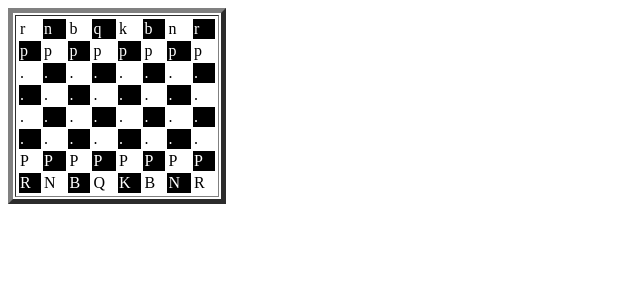
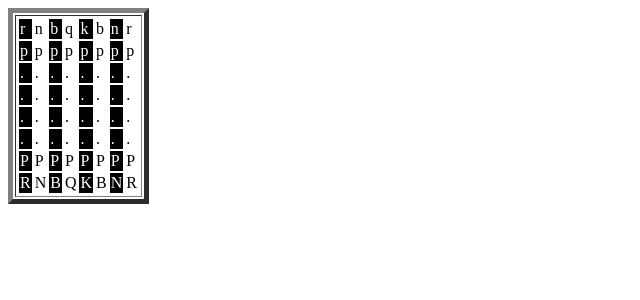
Before and after one commit to denyszamiatin/chess, a Flask app: page / in a window 1280 px wide. Shown: the top 300 px of the page, without its empty margins (0-640 px from the left). Run offline with Flask 2, Linux system fonts and the light colour scheme.

Commit message:
Code review #7

```diff
--- a/app/templates/index.html
+++ b/app/templates/index.html
@@ -1,84 +1,25 @@
-<Html>
+<!doctype html>
+<html>
 <Head>
       <Title>Game with me!</Title>
+    <style>
+        td.white {background-color:white;color:black;}
+        td.black {background-color:black;color:white;}
+    </style>
     </Head>
-    <table border="5" class="data">
+    <table border="5">
     <tr valign="top">
         <td>
           <table style="width:200">
-            <tr><td style="background-color:white;color:black;"> {{board[0][0]}}</td>
-                <td style="background-color:black;color:white;"> {{board[0][1]}}</td>
-                <td style="background-color:white;color:black;"> {{board[0][2]}}</td>
-                <td style="background-color:black;color:white;"> {{board[0][3]}}</td>
-                <td style="background-color:white;color:black;"> {{board[0][4]}}</td>
-                <td style="background-color:black;color:white;"> {{board[0][5]}}</td>
-                <td style="background-color:white;color:black;"> {{board[0][6]}}</td>
-                <td style="background-color:black;color:white;"> {{board[0][7]}}</td>
+              {% for row in board %}
+            <tr>
+                {% for cell in row %}
+                <td class ="{{ loop.cycle('black', 'white') }}">{{cell}}</td>
+                {% endfor %}
             </tr>
-            <tr><td style="background-color:black;color:white;"> {{board[1][0]}}</td>
-                <td style="background-color:white;color:black;"> {{board[1][1]}}</td>
-                <td style="background-color:black;color:white;"> {{board[1][2]}}</td>
-                <td style="background-color:white;color:black;"> {{board[1][3]}}</td>
-                <td style="background-color:black;color:white;"> {{board[1][4]}}</td>
-                <td style="background-color:white;color:black;"> {{board[1][5]}}</td>
-                <td style="background-color:black;color:white;"> {{board[1][6]}}</td>
-                <td style="background-color:white;color:black;"> {{board[1][7]}}</td>
-            </tr>
-            <tr><td style="background-color:white;color:black;"> {{board[2][0]}}</td>
-                <td style="background-color:black;color:white;"> {{board[2][1]}}</td>
-                <td style="background-color:white;color:black;"> {{board[2][2]}}</td>
-                <td style="background-color:black;color:white;"> {{board[2][3]}}</td>
-                <td style="background-color:white;color:black;"> {{board[2][4]}}</td>
-                <td style="background-color:black;color:white;"> {{board[2][5]}}</td>
-                <td style="background-color:white;color:black;"> {{board[2][6]}}</td>
-                <td style="background-color:black;color:white;"> {{board[2][7]}}</td>
-            </tr>
-            <tr><td style="background-color:black;color:white;"> {{board[3][0]}}</td>
-                <td style="background-color:white;color:black;"> {{board[3][1]}}</td>
-                <td style="background-color:black;color:white;"> {{board[3][2]}}</td>
-                <td style="background-color:white;color:black;"> {{board[3][3]}}</td>
-                <td style="background-color:black;color:white;"> {{board[3][4]}}</td>
-                <td style="background-color:white;color:black;"> {{board[3][5]}}</td>
-                <td style="background-color:black;color:white;"> {{board[3][6]}}</td>
-                <td style="background-color:white;color:black;"> {{board[3][7]}}</td>
-            </tr>
-            <tr><td style="background-color:white;color:black;"> {{board[4][0]}}</td>
-                <td style="background-color:black;color:white;"> {{board[4][1]}}</td>
-                <td style="background-color:white;color:black;"> {{board[4][2]}}</td>
-                <td style="background-color:black;color:white;"> {{board[4][3]}}</td>
-                <td style="background-color:white;color:black;"> {{board[4][4]}}</td>
-                <td style="background-color:black;color:white;"> {{board[4][5]}}</td>
-                <td style="background-color:white;color:black;"> {{board[4][6]}}</td>
-                <td style="background-color:black;color:white;"> {{board[4][7]}}</td>
-            </tr>
-            <tr><td style="background-color:black;color:white;"> {{board[5][0]}}</td>
-                <td style="background-color:white;color:black;"> {{board[5][1]}}</td>
-                <td style="background-color:black;color:white;"> {{board[5][2]}}</td>
-                <td style="background-color:white;color:black;"> {{board[5][3]}}</td>
-                <td style="background-color:black;color:white;"> {{board[5][4]}}</td>
-                <td style="background-color:white;color:black;"> {{board[5][5]}}</td>
-                <td style="background-color:black;color:white;"> {{board[5][6]}}</td>
-                <td style="background-color:white;color:black;"> {{board[5][7]}}</td>
-            </tr>
-            <tr><td style="background-color:white;color:black;"> {{board[6][0]}}</td>
-                <td style="background-color:black;color:white;"> {{board[6][1]}}</td>
-                <td style="background-color:white;color:black;"> {{board[6][2]}}</td>
-                <td style="background-color:black;color:white;"> {{board[6][3]}}</td>
-                <td style="background-color:white;color:black;"> {{board[6][4]}}</td>
-                <td style="background-color:black;color:white;"> {{board[6][5]}}</td>
-                <td style="background-color:white;color:black;"> {{board[6][6]}}</td>
-                <td style="background-color:black;color:white;"> {{board[6][7]}}</td>
-            </tr>
-            <tr><td style="background-color:black;color:white;"> {{board[7][0]}}</td>
-                <td style="background-color:white;color:black;"> {{board[7][1]}}</td>
-                <td style="background-color:black;color:white;"> {{board[7][2]}}</td>
-                <td style="background-color:white;color:black;"> {{board[7][3]}}</td>
-                <td style="background-color:black;color:white;"> {{board[7][4]}}</td>
-                <td style="background-color:white;color:black;"> {{board[7][5]}}</td>
-                <td style="background-color:black;color:white;"> {{board[7][6]}}</td>
-                <td style="background-color:white;color:black;"> {{board[7][7]}}</td>
-            </tr>
+            {% endfor %}
+
         </td>
     </tr>
     </table>
-</Html>
+</html>
--- a/app/views.py
+++ b/app/views.py
@@ -1,10 +1,14 @@
 # coding: utf-8
-from app import app
-from flask import render_template
+from flask import render_template, Flask
 from chessboard import init_board, create_default_position
+
+app = Flask(__name__)
+
 
 @app.route('/')
 @app.route('/index')
 def index():
     board = create_default_position(init_board())
-    return render_template("index.html",board = board)
+    return render_template("index.html", board=board)
+
+app.run(debug=True)
--- a/chessboard.py
+++ b/chessboard.py
@@ -90,10 +90,9 @@ def is_opposite_color_figure(board, start, dest):
     """
     if is_empty_cell(board, start) or is_empty_cell(board, dest):
         return False
-    elif is_white(board, start) == is_white(board, dest) or is_black(board, start) == is_black(board, dest):
+    if is_white(board, start) == is_white(board, dest) or is_black(board, start) == is_black(board, dest):
         return False
-    else:
-        return True
+    return True
 
 
 
@@ -164,27 +163,22 @@ def check_pawn_capture_move(board, start, dest):
     """
     Checks if pawn capture move is valid
     >>> board = create_default_position(init_board())
-    >>> check_pawn_capture_move(board, [2,2], [1,1])
+    >>> check_pawn_capture_move(board, [1,1], [2,0])
     True
-    >>> check_pawn_capture_move(board, [6,2], [6,3])
+    >>> check_pawn_capture_move(board, [6,2], [5,3])
     True
-    >>> check_pawn_capture_move(board, [6,2], [6,1])
+    >>> check_pawn_capture_move(board, [6,2], [5,1])
     True
     """
+    if not is_pawn(board, start):
+        raise ValueError
 
-    if is_white(board, start):
-        steps = ((1, 1), (1, -1))
-    elif is_black(board, start):
-        steps = ((-1, 1), (-1, -1))
-    else:
-        raise ValueError("No figure")
+    steps = ((-1, 1), (-1, -1)) if is_white(board, start) else ((1, 1), (1, -1))
 
     for i, j in steps:
         if dest[0] == start[0] + i and dest[1] == start[1] + j:
-            resalt = True
-        else:
-            resalt = False
-    return resalt
+            return True
+    return False
 
 
 
@@ -283,10 +277,12 @@ def try_move_a_pawn(board, start_move, dest_move):
         board[start[0][start[1]]] = EMPTY_CELL
 
 if __name__ == '__main__':
+
     import doctest
     doctest.testmod()
 
     board = create_default_position(init_board())
+
 
     while True:
         print_board(board)
```
